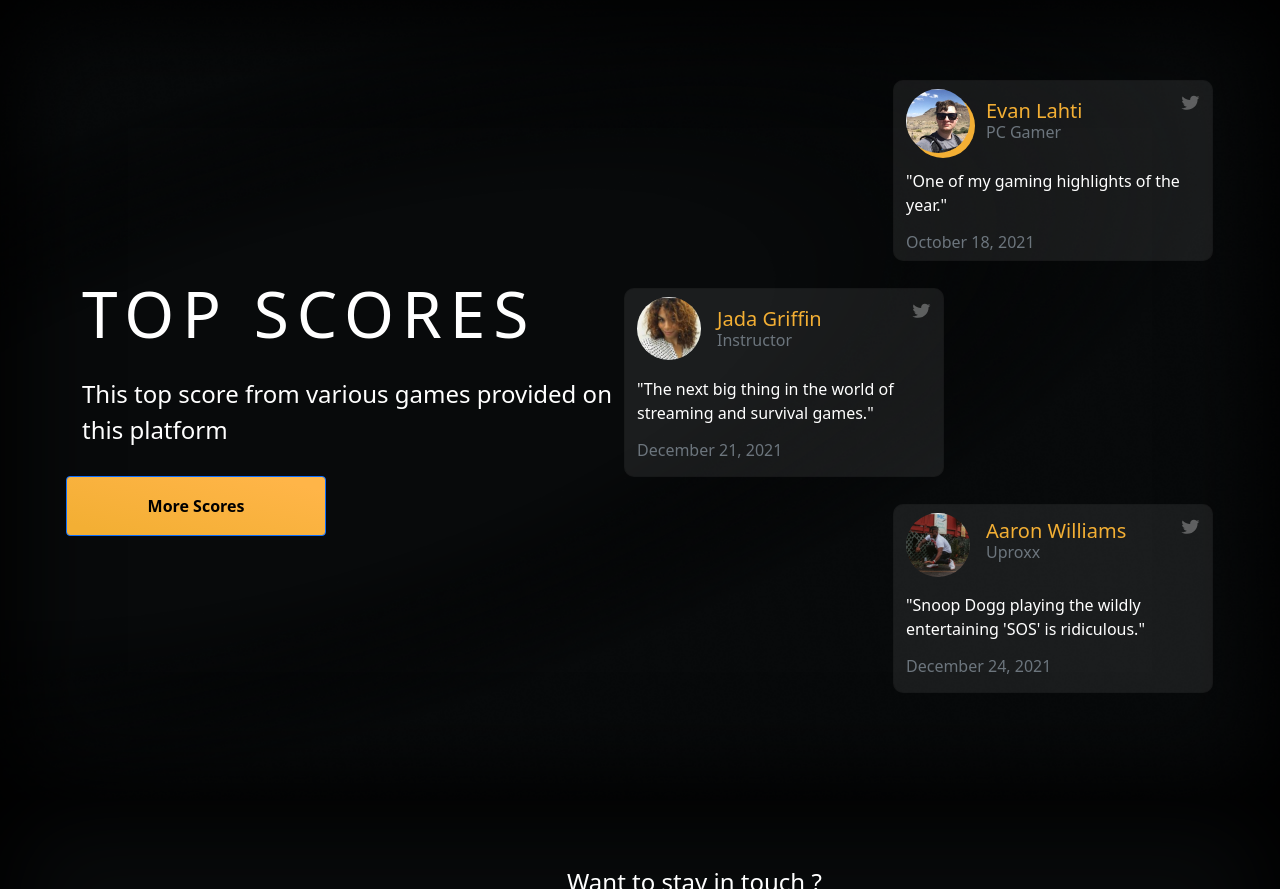
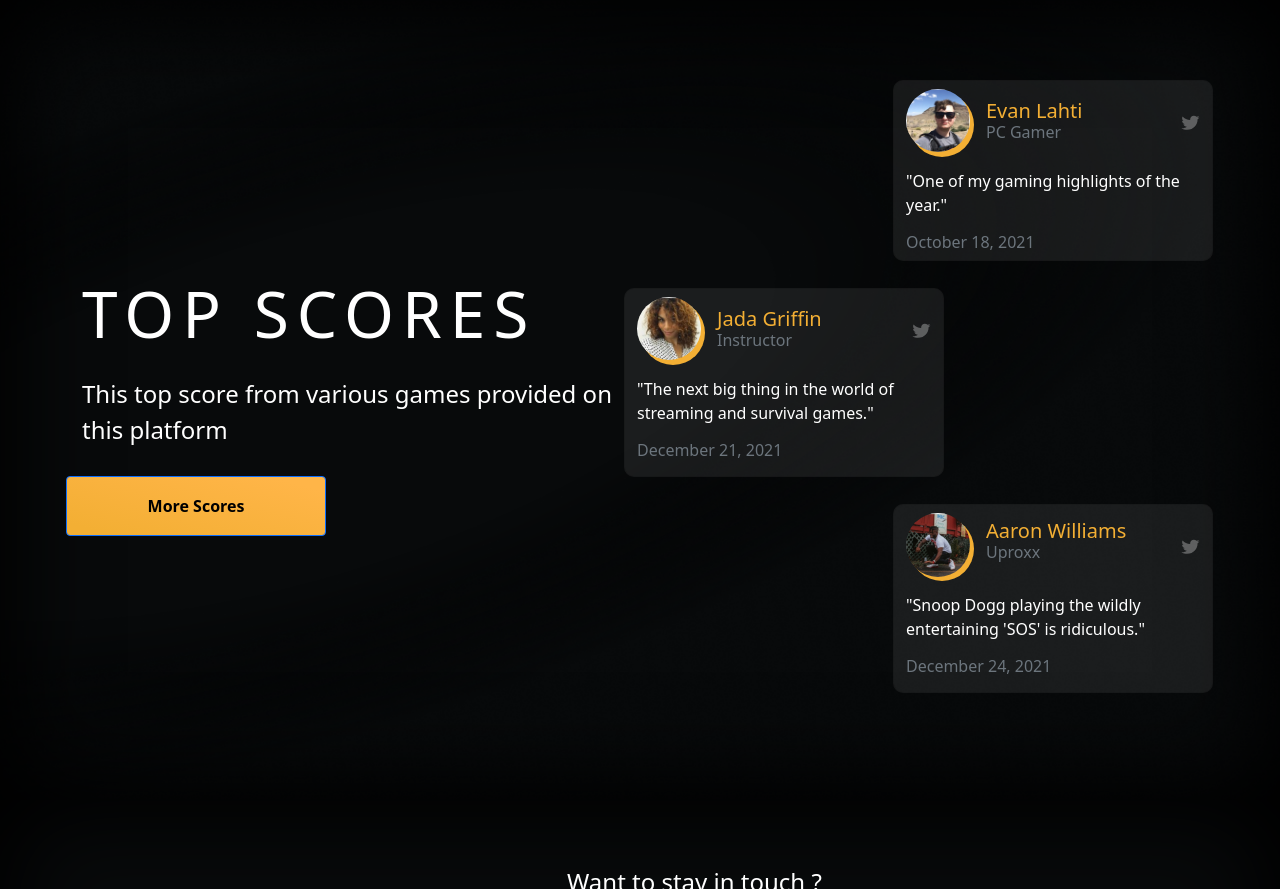
Before and after one commit to SamX23/binar-chapter-3, a plain HTML site: page index.html in a window 1280 px wide. Shown: the part 3200-4089 px from the top of the page. Drawn offline with nearby package versions, Linux system fonts and the light colour scheme; files whose address does not match are found by name.

Commit message:
Update : cards element

```diff
--- a/index.html
+++ b/index.html
@@ -294,18 +294,19 @@
                 <div class="card start-50 w-auto">
                   <div class="card-profile d-flex py-2">
                     <div class="card-profile-img d-flex">
-                      <div class="card-img img-shadow">
-                        <!-- <img
+                      <div class="card-img">
+                        <img
                           src="./Assets/images/profile-1.jpg"
-                          alt="twitter"
-                        /> -->
+                          alt="profile"
+                        />
                       </div>
+                      <div class="img-shadow"></div>
                       <div>
-                        <h5 class="card-title w-100">Evan Lahti</h5>
+                        <h5 class="card-title">Evan Lahti</h5>
                         <h6 class="card-subtitle text-muted">PC Gamer</h6>
                       </div>
                     </div>
-                    <div class="card-img">
+                    <div class="card-img align-self-center">
                       <img src="./Assets/svg/twitter.svg" alt="twitter" />
                     </div>
                   </div>
@@ -324,15 +325,17 @@
                       <div class="card-img">
                         <img
                           src="./Assets/images/profile-2.jpg"
-                          alt="twitter"
+                          alt="profile"
                         />
                       </div>
+                      <div class="img-shadow"></div>
+
                       <div>
-                        <h5 class="card-title w-100">Jada Griffin</h5>
+                        <h5 class="card-title">Jada Griffin</h5>
                         <h6 class="card-subtitle text-muted">Instructor</h6>
                       </div>
                     </div>
-                    <div class="card-img">
+                    <div class="card-img align-self-center">
                       <img src="./Assets/svg/twitter.svg" alt="twitter" />
                     </div>
                   </div>
@@ -354,15 +357,16 @@
                       <div class="card-img">
                         <img
                           src="./Assets/images/profile-3.jpg"
-                          alt="twitter"
+                          alt="profile"
                         />
                       </div>
+                      <div class="img-shadow"></div>
                       <div>
-                        <h5 class="card-title w-100">Aaron Williams</h5>
+                        <h5 class="card-title">Aaron Williams</h5>
                         <h6 class="card-subtitle mb-2 text-muted">Uproxx</h6>
                       </div>
                     </div>
-                    <div class="card-img">
+                    <div class="card-img align-self-center">
                       <img src="./Assets/svg/twitter.svg" alt="twitter" />
                     </div>
                   </div>
--- a/style.css
+++ b/style.css
@@ -271,6 +271,7 @@ main {
 
 .card-img {
   width: fit-content !important;
+  z-index: 1;
 }
 
 .card-profile-img {
@@ -288,26 +289,15 @@ main {
   width: 100%;
   object-fit: cover;
   border-radius: 50%;
-  z-index: auto;
 }
 
 .img-shadow {
+  position: absolute;
   border-radius: 50% !important;
   background: var(--orange);
   width: 4rem;
   height: 4rem;
-  transform: translate(5px, 5px);
-}
-
-.img-shadow::after {
-  background-color: var(--orange);
-  background-image: url(/Assets/images/profile-1.jpg);
-  content: "";
-  border-radius: 50%;
-  position: absolute;
-  transform: translate(-5px, -5px);
-  width: 4rem;
-  height: 4rem;
+  transform: translate(4px, 4px);
 }
 
 .card-title {
```
